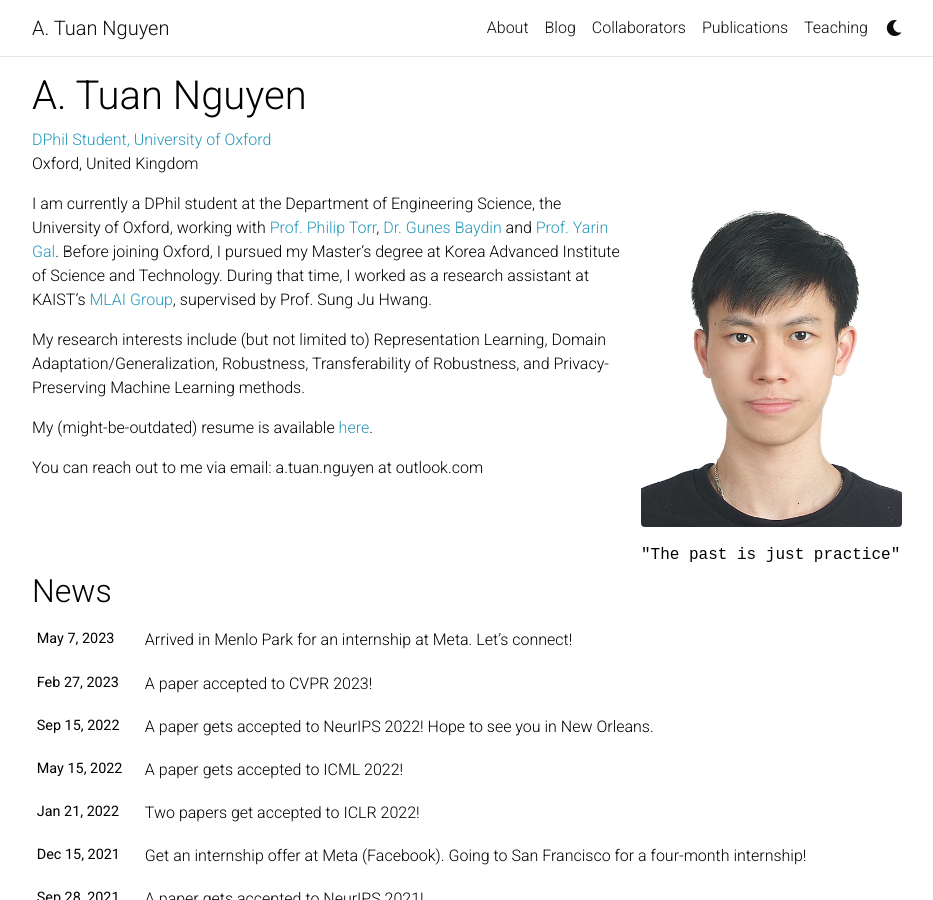
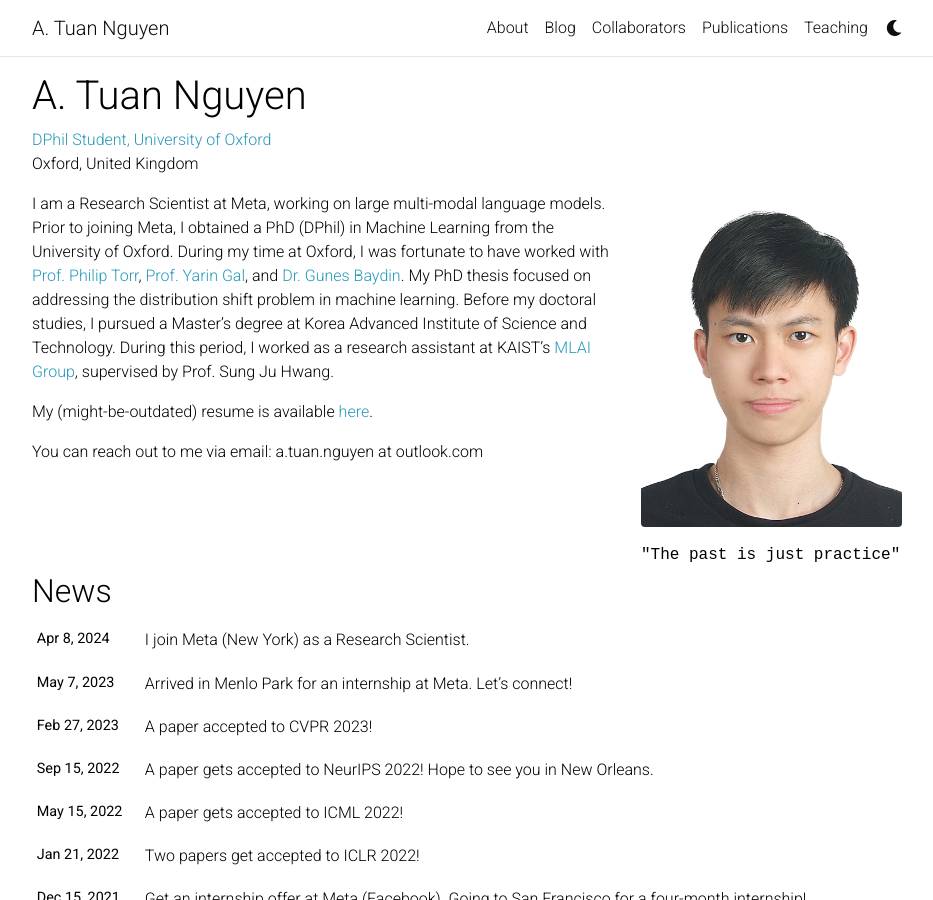
Before and after one commit to atuannguyen/atuannguyen.github.io, a Jekyll site: the page built from _pages/about.md, in a window 1280 px wide and 900 px high. Shown: the whole window, without its empty margins (173-1106 px from the left). Built offline with Jekyll 4.4.1, drawn with Linux system fonts in a browser that asks for light colours; nearby versions of some CDN libraries; full-size pictures stand in for the smaller copies a plugin makes; comment, search, counter and statistics services are not loaded; a style sheet for code colours, icons or effects is not loaded.

Commit message:
tuancommit

```diff
--- a/_pages/about.md
+++ b/_pages/about.md
@@ -16,9 +16,7 @@
 social: true  # includes social icons at the bottom of the page
 ---
 
-I am currently a DPhil student at the Department of Engineering Science, the University of Oxford, working with <a href="https://www.robots.ox.ac.uk/~phst/">Prof. Philip Torr</a>, <a href="https://www.robots.ox.ac.uk/~gunes/">Dr. Gunes Baydin</a> and <a href="http://www.cs.ox.ac.uk/people/yarin.gal/website/">Prof. Yarin Gal</a>. Before joining Oxford, I pursued my Master's degree at Korea Advanced Institute of Science and Technology. During that time, I worked as a research assistant at KAIST's <a href="https://www.mlai-kaist.com/" target="_blank">MLAI Group</a>, supervised by Prof. Sung Ju Hwang.
-
-My research interests include (but not limited to) Representation Learning, Domain Adaptation/Generalization, Robustness, Transferability of Robustness, and Privacy-Preserving Machine Learning methods.
+I am a Research Scientist at Meta, working on large multi-modal language models. Prior to joining Meta, I obtained a PhD (DPhil) in Machine Learning from the University of Oxford. During my time at Oxford, I was fortunate to have worked with <a href="https://www.robots.ox.ac.uk/~phst/">Prof. Philip Torr</a>, <a href="http://www.cs.ox.ac.uk/people/yarin.gal/website/">Prof. Yarin Gal</a>, and <a href="https://www.robots.ox.ac.uk/~gunes/">Dr. Gunes Baydin</a>. My PhD thesis focused on addressing the distribution shift problem in machine learning. Before my doctoral studies, I pursued a Master's degree at Korea Advanced Institute of Science and Technology. During this period, I worked as a research assistant at KAIST's <a href="https://www.mlai-kaist.com/" target="_blank">MLAI Group</a>, supervised by Prof. Sung Ju Hwang.
 
 My (might-be-outdated) resume is available <a href="assets/pdf/resume.pdf">here</a>.
 
```
Also changed, not shown: _news/announcement_10.md (added, +7 -0 lines), 2 other files.
